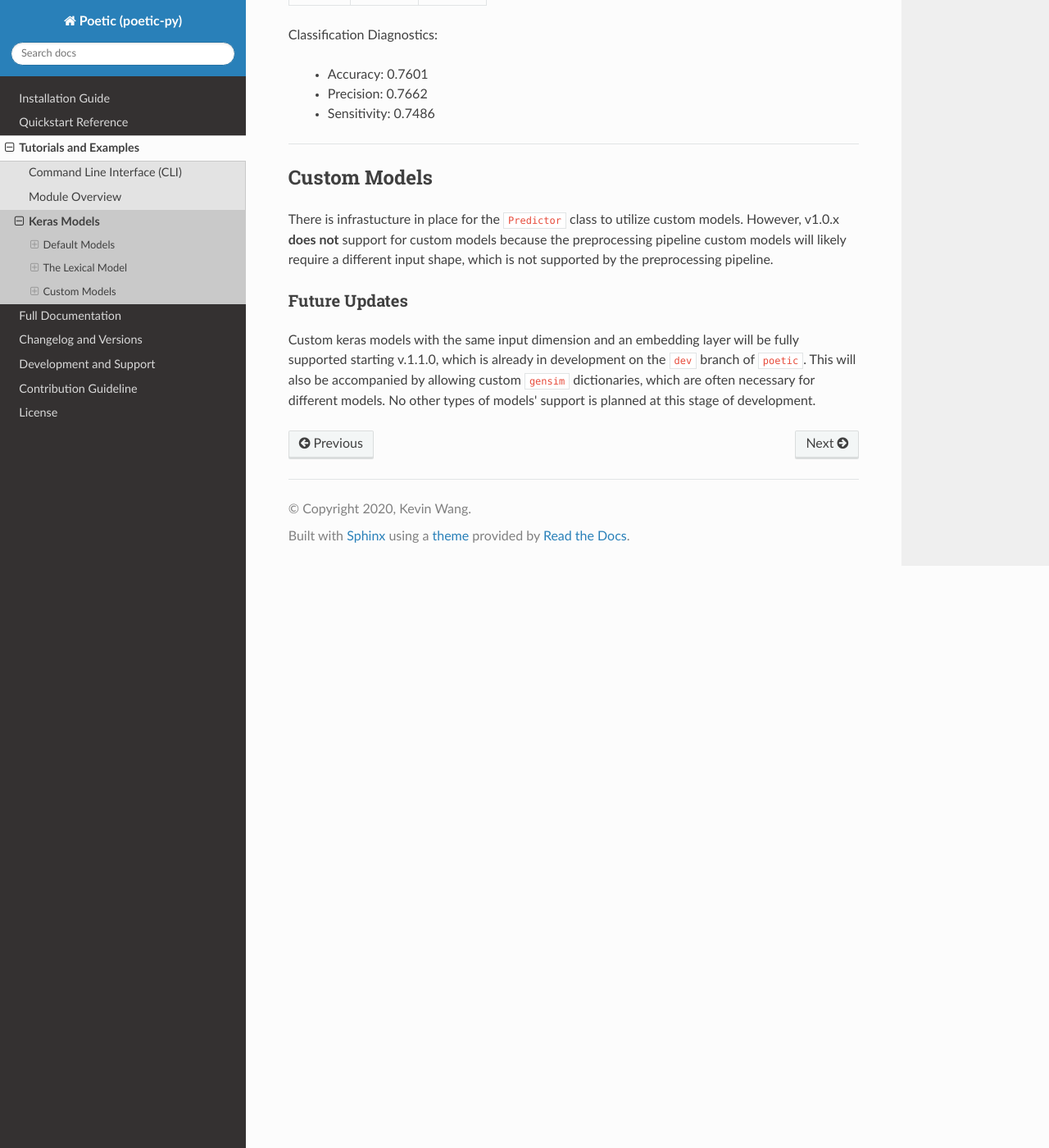
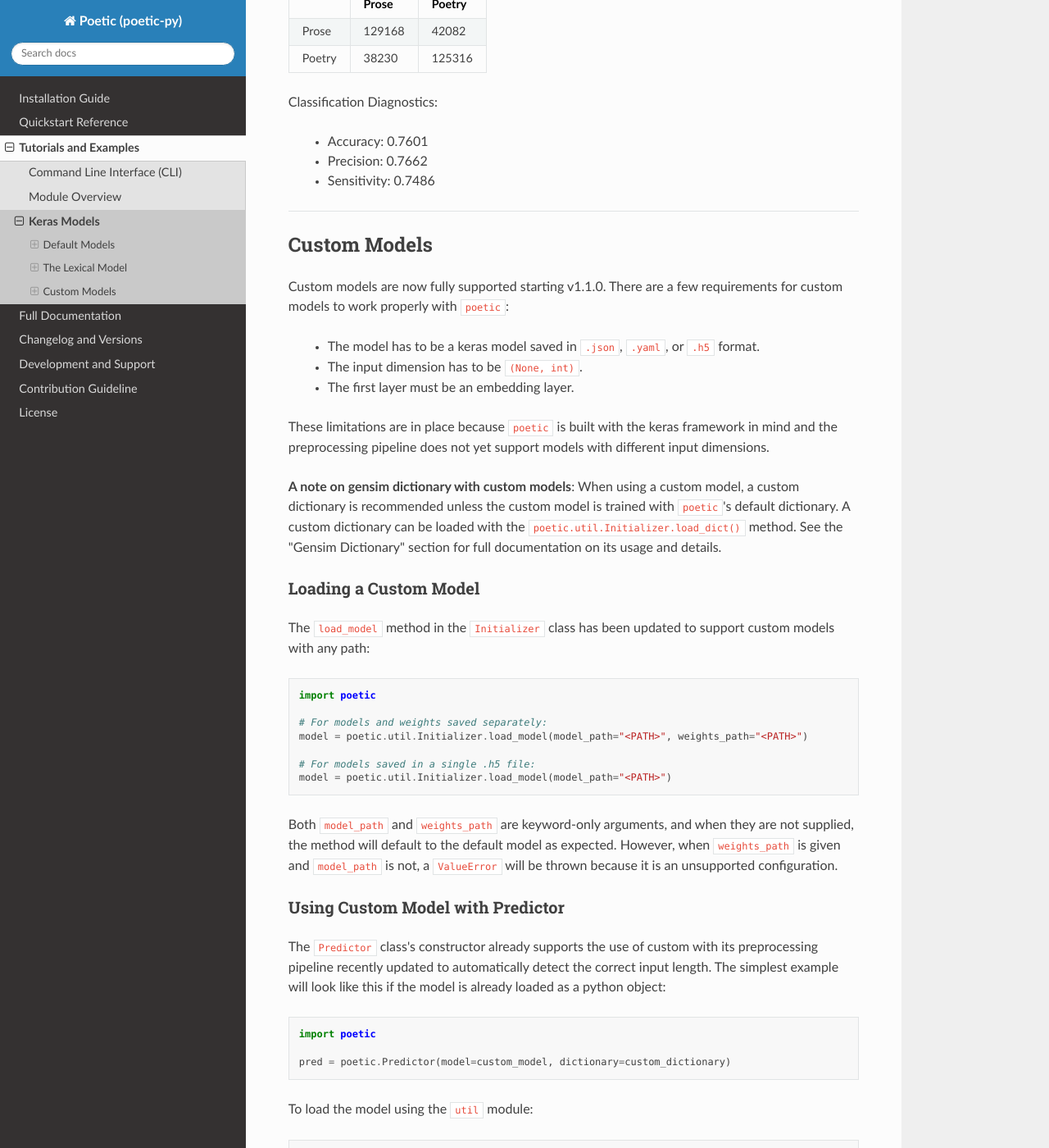
Before and after one commit to kevin931/poetic, a Sphinx documentation site: the page built from docs/source/usage/model.rst, in a window 1280 px wide and 1400 px high, scrolled down 3879 px. Shown: the whole window at 82% size. Built offline with Sphinx 7.4.7 and the Read the Docs theme 2.0.0, drawn with Linux system fonts in a browser that asks for light colours; some of the changed text lies outside the part shown.

Commit message:
Updated custom models doc
Instructions for custom models are complete with the newest development. The model naming is updated as well.

```diff
--- a/docs/source/usage/model.rst
+++ b/docs/source/usage/model.rst
@@ -37,9 +37,11 @@ like the following:
 .. code-block::
 
     The following important assets are missing:
+    -- lexical_model.json
+    -- lexical_model.h5
 
-    Downloading from: https://github.com/kevin931/poetic-models/releases/download/v0.1-alpha/sent_model.zip
-    Download size: 835MB.
+    Downloading from: https://github.com/kevin931/poetic-models/releases/download/v1.0.0/lexical_model.zip
+    Download size: 838MB.
 
 
     Would you like to download? [y/n]
@@ -125,11 +127,13 @@ More precisely, it can be interpreted as whether an input resembles eighteenth-
 nineteenth-century poetry. This definition will be the basis of the concept of the
 **"poetic score"** throughout the package and the package's main use case.
 
-**A quick note on naming**: The model is now called the "sentence model" stored with
-"sent_model.h5" and "sent_model.json" in v.1.0 because all training sets and inputs
-are sentence tokenized. Since all other future models will also take the same data format
-in sentence even though they are not necessarily lexical based, the model will be renamed
-to the lexical model to better reflect how it was trained and what it represents.
+**A quick note on naming**: The model has been renamed the "lexical model" stored with
+"lexical_model.h5" and "lexical_model.json" in the latest dev branch. It was previously
+named "sentence model" in v.1.0 because all training sets and inputs are sentence tokenized.
+Since all other future models will also take the same data format in sentence even though
+they are not necessarily lexical based, the model will be renamed  to the lexical model to
+better reflect how it was trained and what it represents. The package will automatically
+handle renaming without any need to rename upon update.
 
 Training and Validation Data
 -----------------------------
@@ -207,14 +211,66 @@ Classification Diagnostics:
 Custom Models
 **************
 
-There is infrastucture in place for the ``Predictor`` class to utilize custom models. However,
-v1.0.x **does not** support for custom models because the preprocessing pipeline custom models
-will likely require a different input shape, which is not supported by the preprocessing pipeline.
+Custom models are now fully supported starting v1.1.0. There are a few requirements for
+custom models to work properly with ``poetic``:
 
-Future Updates
----------------
+    - The model has to be a keras model saved in ``.json``, ``.yaml``, or ``.h5`` format.
+    - The input dimension has to be ``(None, int)``.
+    - The first layer must be an embedding layer.
 
-Custom keras models with the same input dimension and an embedding layer will be fully supported
-starting v.1.1.0, which is already in development on the ``dev`` branch of ``poetic``. This will
-also be accompanied by allowing custom ``gensim`` dictionaries, which are often necessary for
-different models. No other types of models' support is planned at this stage of development.
+These limitations are in place because ``poetic`` is built with the keras framework in mind
+and the preprocessing pipeline does not yet support models with different input dimensions.
+
+**A note on gensim dictionary with custom models**: When using a custom model, a custom
+dictionary is recommended unless the custom model is trained with ``poetic``'s default dictionary.
+A custom dictionary can be loaded with the ``poetic.util.Initializer.load_dict()`` method. See the
+"Gensim Dictionary" section for full documentation on its usage and details.
+
+
+Loading a Custom Model
+-----------------------
+
+The ``load_model`` method in the ``Initializer`` class has been updated to support custom models
+with any path:
+
+.. code-block:: python
+
+    import poetic
+
+    # For models and weights saved separately:
+    model = poetic.util.Initializer.load_model(model_path="<PATH>", weights_path="<PATH>")
+
+    # For models saved in a single .h5 file:
+    model = poetic.util.Initializer.load_model(model_path="<PATH>")
+
+Both ``model_path`` and ``weights_path`` are keyword-only arguments, and when they are not
+supplied, the method will default to the default model as expected. However, when ``weights_path``
+is given and ``model_path`` is not, a ``ValueError`` will be thrown because it is an unsupported
+configuration.
+
+
+Using Custom Model with Predictor
+----------------------------------
+
+The ``Predictor`` class's constructor already supports the use of custom with its preprocessing
+pipeline recently updated to automatically detect the correct input length. The simplest example
+will look like this if the model is already loaded as a python object:
+
+.. code-block:: python
+
+    import poetic
+
+    pred = poetic.Predictor(model=custom_model, dictionary=custom_dictionary)
+
+To load the model using the ``util`` module:
+
+.. code-block:: python
+
+    import poetic
+
+    model = poetic.util.Initializer.load_model(model_path="<PATH>", weights_path="<PATH>")
+    dictionary = poetic.util.Initializer.load_dict(dictionary_path="<PATH>")
+
+    pred = poetic.Predictor(model=custom_model, dictionary=custom_dictionary)
+
+All other methods function as normal after the model is loaded.
```
